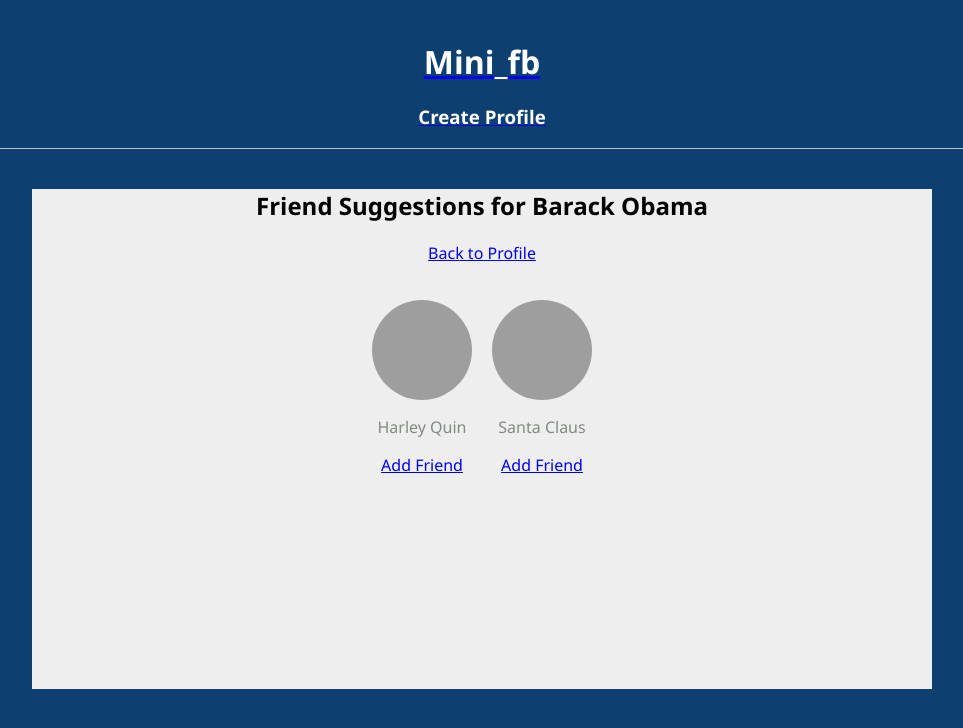
After one commit to ChenMichelle2/CS412, a Django app: page /mini_fb/profile/1/friend_suggestions/ in a window 1280 px wide. The commit adds this page. Shown: the top 728 px of the page, without its empty margins (158-1121 px from the left). Run offline with Django 4.2, Linux system fonts and the light colour scheme; data comes from the database, SQL or seed files in the repository; both versions use the stored data as it was after the commit; grey boxes are pictures that could not be loaded.

Commit message:
created a friends suggestions page

```diff
--- a/mini_fb/models.py
+++ b/mini_fb/models.py
@@ -21,6 +21,7 @@ class Profile(models.Model):
     #use the ORM to retrieve Status Message for which FK is this Profile
     statusMessage = StatusMessage.objects.filter(profile=self)
     return statusMessage
+
   def get_friends(self):
     '''Returns a list of Profiles who are friends with this Profile'''
     friends_as_profile1 = Friend.objects.filter(profile1=self)
@@ -30,6 +31,38 @@ class Profile(models.Model):
     friends += [relation.profile1 for relation in friends_as_profile2]
 
     return friends
+
+  def get_friend_suggestions(self):
+    '''Returns a QuerySet of Profiles that are not currently friends with this Profile and excludes itself'''
+
+    # Get IDs of current friends
+    friends_as_profile1 = Friend.objects.filter(profile1=self).values_list('profile2', flat=True)
+    friends_as_profile2 = Friend.objects.filter(profile2=self).values_list('profile1', flat=True)
+    friend_ids = set(friends_as_profile1).union(friends_as_profile2)
+
+    # Add the current profile's ID to the set of IDs to exclude
+    friend_ids.add(self.id)
+
+    # Return a QuerySet of profiles that are not in the friend_ids set
+    return Profile.objects.exclude(id__in=friend_ids)
+
+  def add_friend(self, other):
+    '''Adds a friend relationship between self and another Profile, if it does not already exist'''
+      # Check for self-friending
+    if self == other:
+      raise ValueError("A profile cannot friend itself.")
+
+    # Checks if a Friend relationship already exists
+    friend_exists = Friend.objects.filter(
+      (models.Q(profile1=self) & models.Q(profile2=other)) |
+      (models.Q(profile1=other) & models.Q(profile2=self))
+      ).exists()
+
+    if not friend_exists:
+      Friend.objects.create(profile1=self, profile2=other, timestamp=timezone.now())
+      return True  # Return True if a new friendship was created
+
+    return False  # Return False if a friendship already exists
 
 class StatusMessage(models.Model):
   '''contains the status message of the profile'''
--- /dev/null
+++ b/mini_fb/templates/mini_fb/friend_suggestions.html
@@ -0,0 +1,39 @@
+<!--
+ mini_fb/templates/mini_fb/friend_suggestions.html
+ myichen@bu.edu
+ -->
+{% extends 'mini_fb/base.html' %}
+{% block content %}
+<main class="container">
+  <div class="centering_text">
+    <h2>Friend Suggestions for {{ profile.first_name }} {{ profile.last_name }}</h2>
+
+
+
+    <!-- Link to go back to the profile page -->
+    <p>
+      <a href="{% url 'show_profile' profile.pk %}">Back to Profile</a>
+    </p>
+
+    {% if friend_suggestions %}
+
+    <div class="friend-suggestions-list">
+      {% for suggestion in friend_suggestions %}
+      <div class="friend-item">
+        <div>
+          {% if suggestion.image_url %}
+          <img src="{{ suggestion.image_url }}" alt="{{ suggestion.first_name }}'s Profile Picture" class="friend-img">
+          {% endif %}
+          <p>{{ suggestion.first_name }} {{ suggestion.last_name }}</p>
+          <!-- Link to add the suggested friend -->
+          <a href="{% url 'add_friend' profile.pk suggestion.pk %}">Add Friend</a>
+        </div>
+      </div>
+      {% endfor %}
+
+      {% else %}
+      <p>No friend suggestions available.</p>
+      {% endif %}
+    </div>
+</main>
+{% endblock %}
--- a/mini_fb/templates/mini_fb/show_profile.html
+++ b/mini_fb/templates/mini_fb/show_profile.html
@@ -50,6 +50,10 @@
     {% else %}
     <p> No Status Messages yet</p>
     {% endif %}
+    <!-- Link to view friend suggestions -->
+    <p>
+      <a href="{% url 'friend_suggestions' Profile.pk %}">See Friend Suggestions</a>
+    </p>
     <!-- Friends Section -->
     <h2>{{Profile.first_name}}'s Friends</h2>
     {% if friends %}
--- a/mini_fb/urls.py
+++ b/mini_fb/urls.py
@@ -13,4 +13,6 @@ urlpatterns =[
   path(r'profile/<int:pk>/update/', views.UpdateProfileView.as_view(), name='update_profile'),
   path(r'status/<int:pk>/delete/', views.DeleteStatusMessageView.as_view(), name='delete_status'),
   path(r'status/<int:pk>/update/', views.UpdateStatusMessageView.as_view(), name='update_status_message'),
+  path(r'profile/<int:pk>/add_friend/<int:other_pk>/', views.CreateFriendView.as_view(), name= 'add_friend'),
+  path(r'profile/<int:pk>/friend_suggestions/', views.ShowFriendSuggestionsView.as_view(), name = 'friend_suggestions')
 ]
--- a/mini_fb/views.py
+++ b/mini_fb/views.py
@@ -3,6 +3,7 @@ from django.shortcuts import render
 from django.urls import reverse
 
 # Create your views here.
+from django.shortcuts import get_object_or_404, redirect
 from django.views.generic import *
 from .models import *
 from .forms import *
@@ -103,3 +104,36 @@ class UpdateStatusMessageView(UpdateView):
     '''Redirect to the profile page of the user who owns this status message'''
     profile_id = self.object.profile.pk  # Get the profile ID associated with the status message
     return reverse('show_profile', args=[profile_id])
+
+class CreateFriendView(View):
+  """Adds a friend relationship between two profiles based on URL parameters"""
+  def dispatch(self, request, *args, **kwargs):
+    pk = self.kwargs.get('pk')
+    other_pk = self.kwargs.get('other_pk')
+
+    profile = get_object_or_404(Profile, pk=pk)
+    other_profile = get_object_or_404(Profile, pk=other_pk)
+
+    # Check for self-friending
+    if profile == other_profile:
+      print("Cannot add self as a friend.")
+    else:
+      # Add friend only if it doesn't already exist
+      if profile.add_friend(other_profile):
+        print("Friendship created successfully.")
+      else:
+        print("Friendship already exists.")
+
+      # Redirect back to the profile page
+      return redirect(reverse('show_profile', kwargs={'pk': pk}))
+class ShowFriendSuggestionsView(DetailView):
+  """Displays friend suggestions for a single profile."""
+  model = Profile
+  template_name = 'mini_fb/friend_suggestions.html'
+  context_object_name = 'profile'
+
+  def get_context_data(self, **kwargs):
+    context = super().get_context_data(**kwargs)
+    profile = self.get_object()
+    context['friend_suggestions'] = profile.get_friend_suggestions()
+    return context
--- a/static/styles-mini_fb.css
+++ b/static/styles-mini_fb.css
@@ -55,6 +55,7 @@ header {
   color: #ffffff;
 }
 
+
 .centering_text {
   text-align: center;
 }
@@ -70,12 +71,27 @@ header {
   margin: 20px auto;
 }
 
+.container {
+  background-color: #eee;
+  height: 500px;
+  max-width: 900px;
+  margin: 20px auto;
+}
+
 .friends-list {
   display: flex;
   gap: 20px;
   flex-wrap: wrap;
   justify-content: start;
   padding: 10px;
+}
+
+.friend-suggestions-list {
+  display: flex;
+  flex-wrap: wrap;
+  justify-content: center;
+  gap: 20px;
+  padding: 20px;
 }
 
 /* Friend item styling */
```
Also changed, not shown: db.sqlite3.
